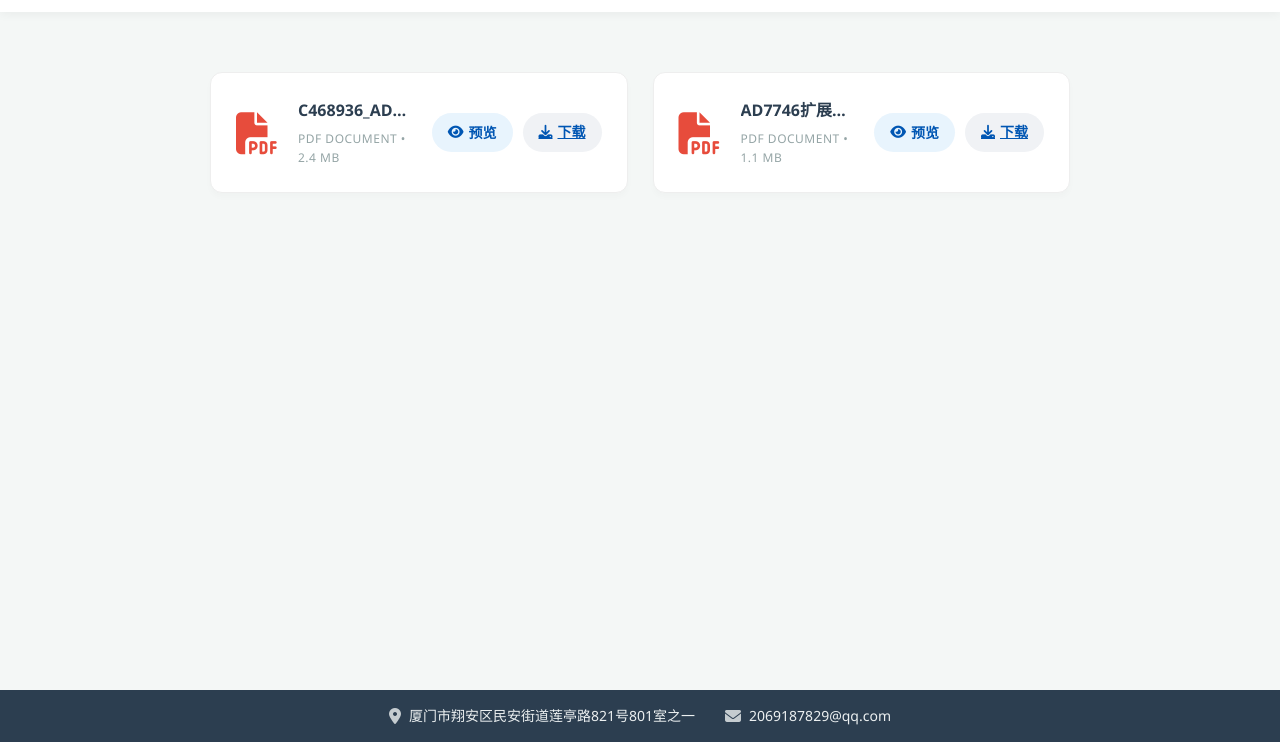
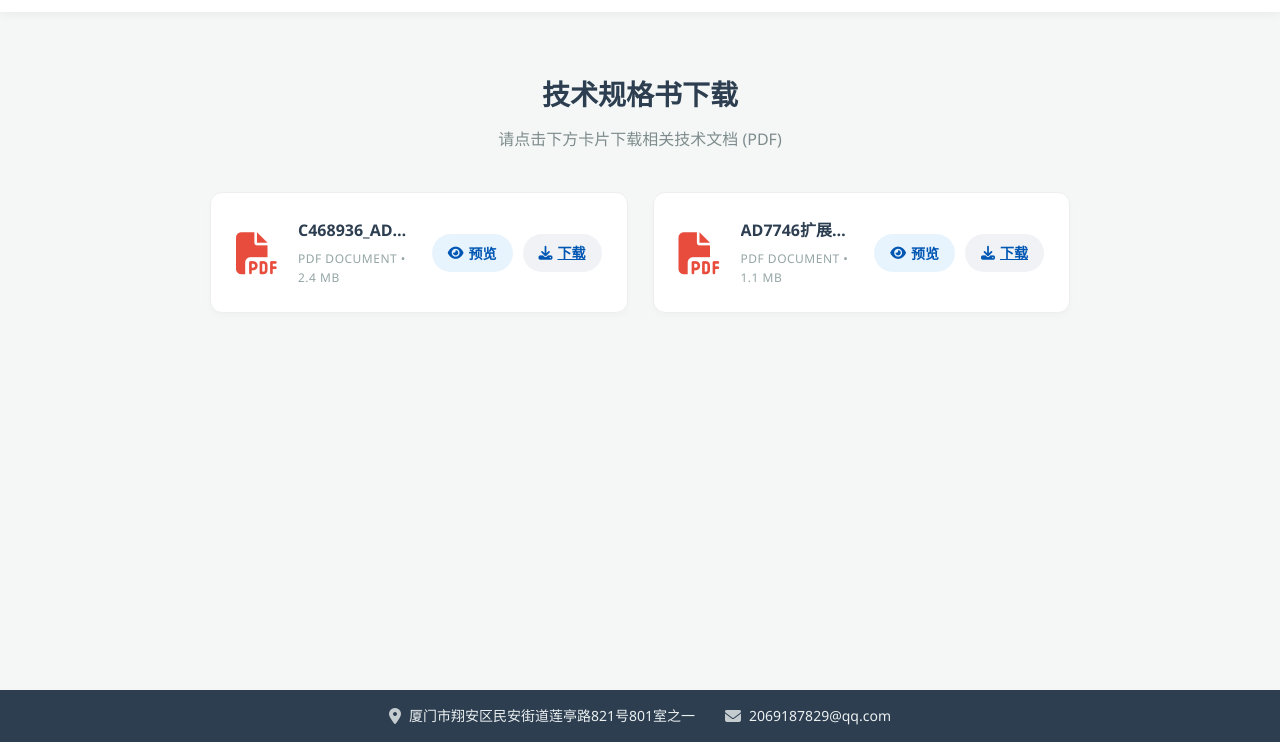
Before and after one commit to Kitty00011/BK-Web, a plain HTML site: page index.html in a window 1280 px wide. Shown: the part 58-800 px from the top of the page. Drawn offline with Linux system fonts and the light colour scheme.

Commit message:
Update index.html

```diff
--- a/index.html
+++ b/index.html
@@ -387,6 +387,10 @@
 
     <!-- 主要内容 -->
     <main>
+        <div class="page-title">
+            <h1>技术规格书下载</h1>
+            <p>请点击下方卡片下载相关技术文档 (PDF)</p>
+        </div>
        <div class="file-list">
             <!-- 文件 1 -->
             <div class="file-card">
```
